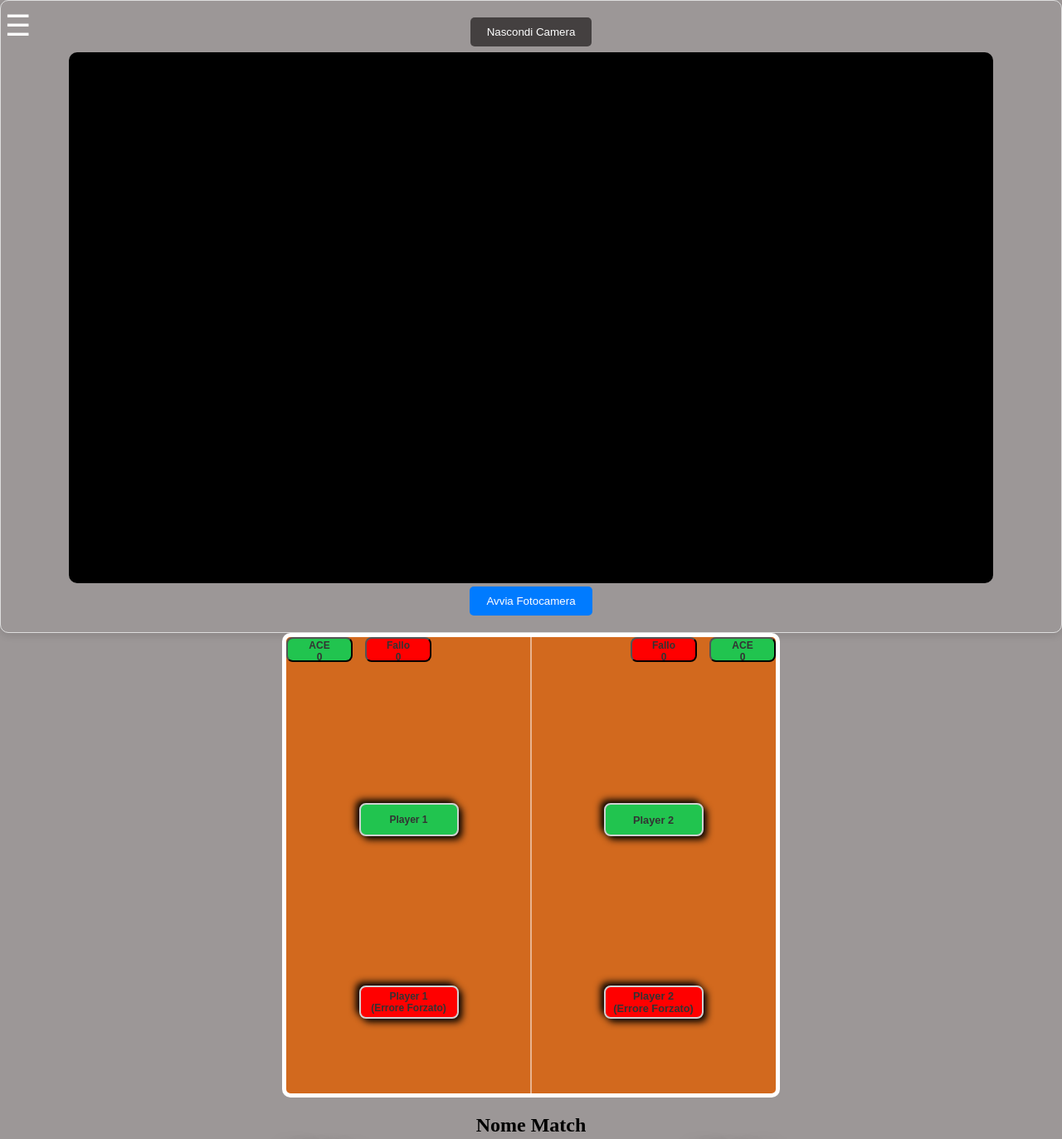
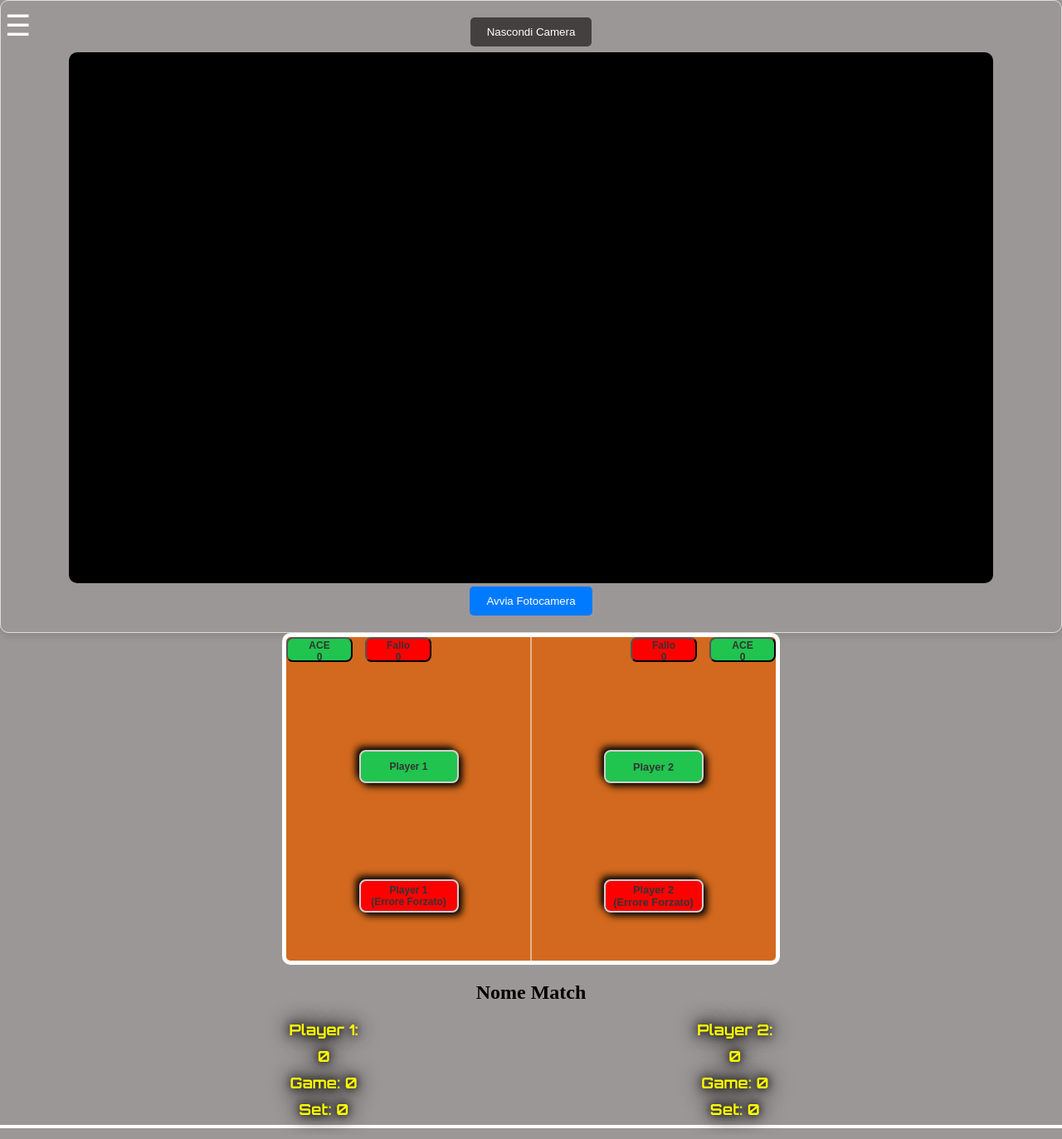
Before and after one commit to Nino26ct/TennisWeb, a plain HTML site: page match.html in a window 1280 px wide. Shown: the top 1373 px of the page at 83% size. Drawn offline with Linux system fonts and the light colour scheme.

Commit message:
sistemate le dimensioni del campo

```diff
--- a/match.css
+++ b/match.css
@@ -11,7 +11,7 @@ body {
   position: relative;
   width: 100%;
   max-width: 600px;
-  height: 50vh;
+  height: 25vh;
   margin: auto;
   background-color: rgb(210, 105, 30);
   border: 5px solid white;
@@ -66,7 +66,7 @@ hr {
   /* padding: 10px 20px; */
   transition: all 0.2s ease;
   cursor: pointer;
-  top: 30%;
+  top: 42%;
   left: 25%;
   transform: translate(-50%, -50%);
 }
@@ -87,7 +87,7 @@ hr {
   /* padding: 10px 20px; */
   transition: all 0.2s ease;
   cursor: pointer;
-  top: 60%;
+  top: 80%;
   left: 25%;
   transform: translate(-50%, -50%);
 }
@@ -106,7 +106,7 @@ hr {
   font-weight: bold;
   transition: all 0.2s ease;
   cursor: pointer;
-  top: 30%;
+  top: 42%;
   right: 25%;
   transform: translate(50%, -50%);
 }
@@ -125,7 +125,7 @@ hr {
   font-weight: bold;
   transition: all 0.2s ease;
   cursor: pointer;
-  top: 60%;
+  top: 80%;
   right: 25%;
   transform: translate(50%, -50%);
 }
@@ -434,7 +434,7 @@ hr {
     position: relative;
     width: 100%;
     max-width: 600px;
-    height: 70vh;
+    height: 50vh;
     margin: auto;
     background-color: rgb(210, 105, 30);
     border: 5px solid white;
```
